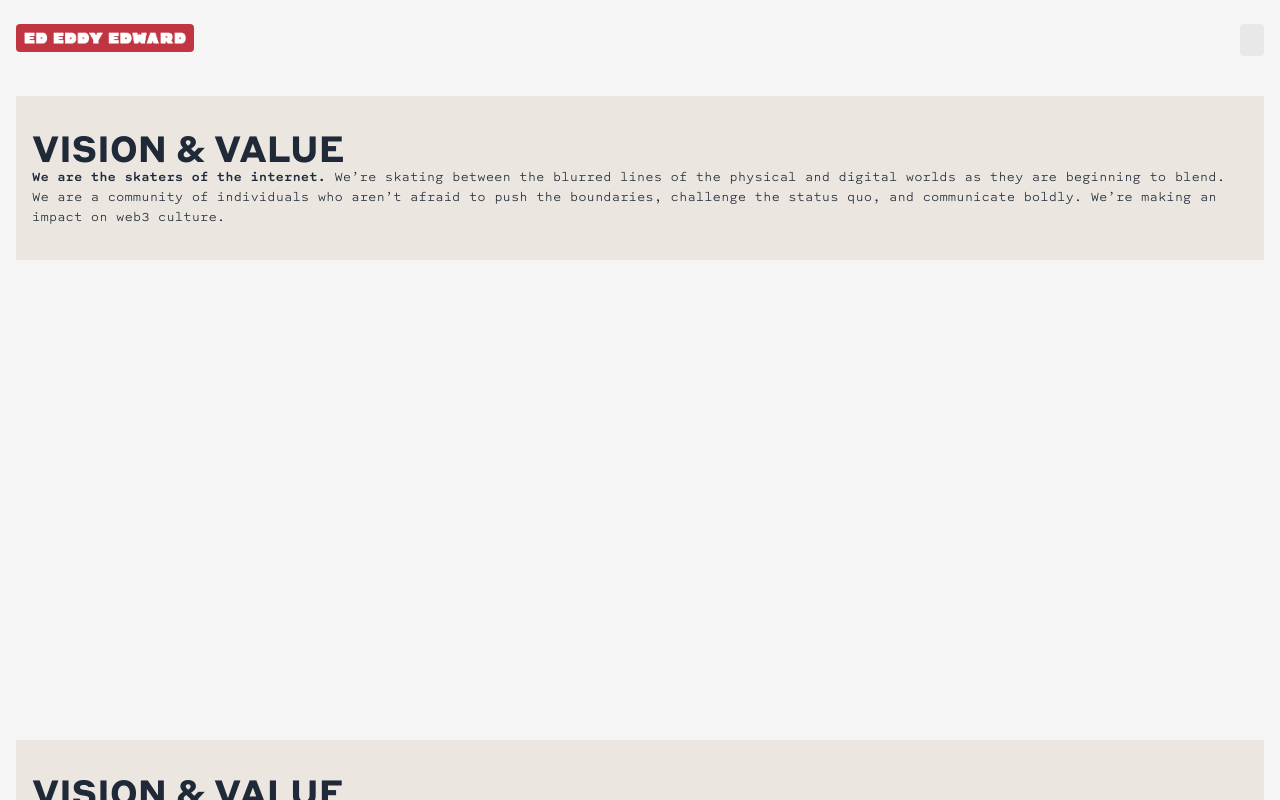
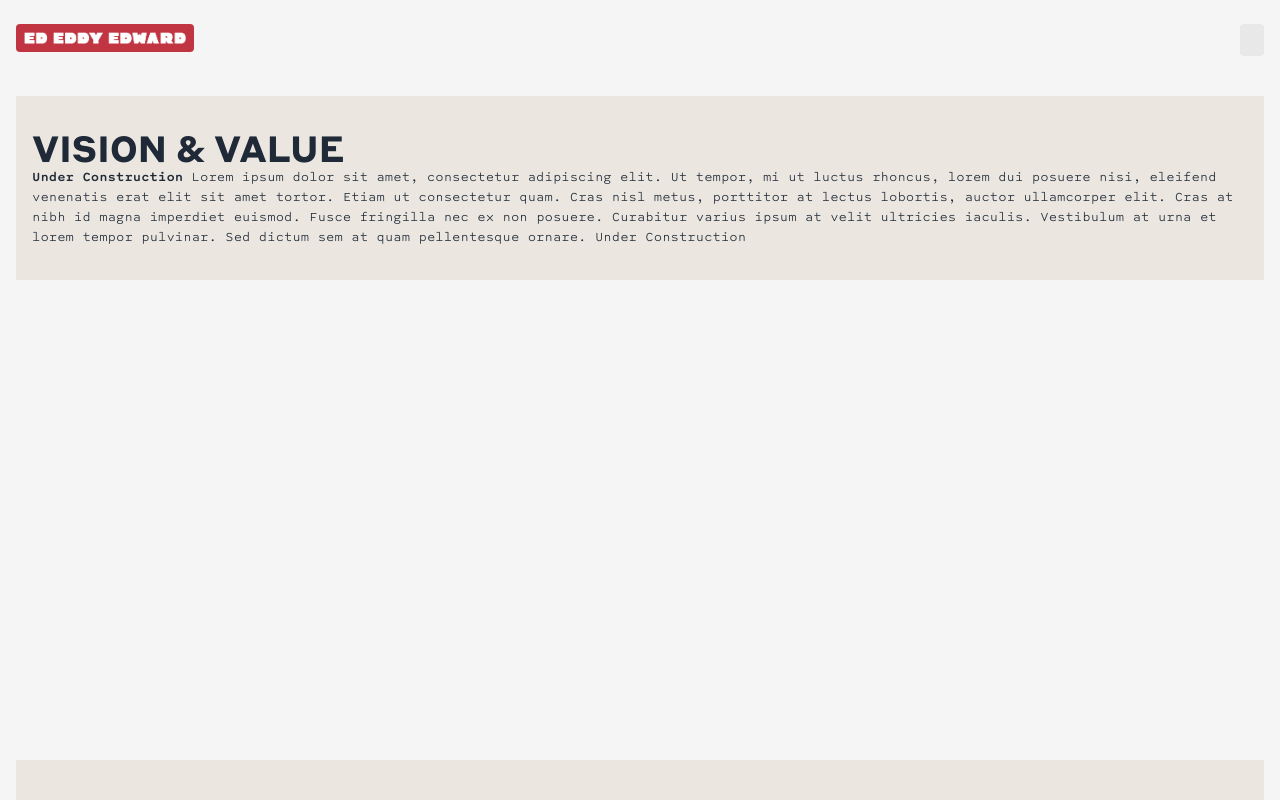
Before and after one commit to Edwardius/ed-eddy-edward, a Next.js app: page /future in a window 1280 px wide. Shown: the top 800 px of the page. Built offline with nearby package versions, Linux system fonts and the light colour scheme; what tailwind-hamburgers would draw is missing.

Commit message:
removed misleading words

```diff
--- a/pages/connect.tsx
+++ b/pages/connect.tsx
@@ -22,11 +22,8 @@ export default function Connect() {
             </div>
             <div className='px-4 pb-8 text-sm font-300 text-gray-800 font-mono'>
               <p>
-                <span className="font-500">We are the skaters of the internet. </span>
-                We’re skating between the blurred lines of the physical and digital worlds
-                as they are beginning to blend. We are a community of individuals who
-                aren’t afraid to push the boundaries, challenge the status quo,
-                and communicate boldly. We’re making an impact on web3 culture.
+                <span className="font-500">Under Construction </span>
+                Lorem ipsum dolor sit amet, consectetur adipiscing elit. Ut tempor, mi ut luctus rhoncus, lorem dui posuere nisi, eleifend venenatis erat elit sit amet tortor. Etiam ut consectetur quam. Cras nisl metus, porttitor at lectus lobortis, auctor ullamcorper elit. Cras at nibh id magna imperdiet euismod. Fusce fringilla nec ex non posuere. Curabitur varius ipsum at velit ultricies iaculis. Vestibulum at urna et lorem tempor pulvinar. Sed dictum sem at quam pellentesque ornare. Under Construction
               </p>
             </div>
           </div>
@@ -39,11 +36,8 @@ export default function Connect() {
             </div>
             <div className='px-4 pb-8 text-sm font-300 text-gray-800 font-mono'>
               <p>
-                <span className="font-500">We are the skaters of the internet. </span>
-                We’re skating between the blurred lines of the physical and digital worlds
-                as they are beginning to blend. We are a community of individuals who
-                aren’t afraid to push the boundaries, challenge the status quo,
-                and communicate boldly. We’re making an impact on web3 culture.
+                <span className="font-500">Under Construction </span>
+                Lorem ipsum dolor sit amet, consectetur adipiscing elit. Ut tempor, mi ut luctus rhoncus, lorem dui posuere nisi, eleifend venenatis erat elit sit amet tortor. Etiam ut consectetur quam. Cras nisl metus, porttitor at lectus lobortis, auctor ullamcorper elit. Cras at nibh id magna imperdiet euismod. Fusce fringilla nec ex non posuere. Curabitur varius ipsum at velit ultricies iaculis. Vestibulum at urna et lorem tempor pulvinar. Sed dictum sem at quam pellentesque ornare. Under Construction
               </p>
             </div>
           </div>
--- a/pages/future.tsx
+++ b/pages/future.tsx
@@ -22,11 +22,8 @@ export default function Future() {
             </div>
             <div className='px-4 pb-8 text-sm font-300 text-gray-800 font-mono'>
               <p>
-                <span className="font-500">We are the skaters of the internet. </span>
-                We’re skating between the blurred lines of the physical and digital worlds
-                as they are beginning to blend. We are a community of individuals who
-                aren’t afraid to push the boundaries, challenge the status quo,
-                and communicate boldly. We’re making an impact on web3 culture.
+                <span className="font-500">Under Construction </span>
+                Lorem ipsum dolor sit amet, consectetur adipiscing elit. Ut tempor, mi ut luctus rhoncus, lorem dui posuere nisi, eleifend venenatis erat elit sit amet tortor. Etiam ut consectetur quam. Cras nisl metus, porttitor at lectus lobortis, auctor ullamcorper elit. Cras at nibh id magna imperdiet euismod. Fusce fringilla nec ex non posuere. Curabitur varius ipsum at velit ultricies iaculis. Vestibulum at urna et lorem tempor pulvinar. Sed dictum sem at quam pellentesque ornare. Under Construction
               </p>
             </div>
           </div>
@@ -39,11 +36,8 @@ export default function Future() {
             </div>
             <div className='px-4 pb-8 text-sm font-300 text-gray-800 font-mono'>
               <p>
-                <span className="font-500">We are the skaters of the internet. </span>
-                We’re skating between the blurred lines of the physical and digital worlds
-                as they are beginning to blend. We are a community of individuals who
-                aren’t afraid to push the boundaries, challenge the status quo,
-                and communicate boldly. We’re making an impact on web3 culture.
+                <span className="font-500">Under Construction </span>
+                Lorem ipsum dolor sit amet, consectetur adipiscing elit. Ut tempor, mi ut luctus rhoncus, lorem dui posuere nisi, eleifend venenatis erat elit sit amet tortor. Etiam ut consectetur quam. Cras nisl metus, porttitor at lectus lobortis, auctor ullamcorper elit. Cras at nibh id magna imperdiet euismod. Fusce fringilla nec ex non posuere. Curabitur varius ipsum at velit ultricies iaculis. Vestibulum at urna et lorem tempor pulvinar. Sed dictum sem at quam pellentesque ornare. Under Construction
               </p>
             </div>
           </div>
--- a/pages/leadership.tsx
+++ b/pages/leadership.tsx
@@ -22,11 +22,8 @@ export default function Leadership() {
             </div>
             <div className='px-4 pb-8 text-sm font-300 text-gray-800 font-mono'>
               <p>
-                <span className="font-500">We are the skaters of the internet. </span>
-                We’re skating between the blurred lines of the physical and digital worlds
-                as they are beginning to blend. We are a community of individuals who
-                aren’t afraid to push the boundaries, challenge the status quo,
-                and communicate boldly. We’re making an impact on web3 culture.
+                <span className="font-500">Under Construction </span>
+                Lorem ipsum dolor sit amet, consectetur adipiscing elit. Ut tempor, mi ut luctus rhoncus, lorem dui posuere nisi, eleifend venenatis erat elit sit amet tortor. Etiam ut consectetur quam. Cras nisl metus, porttitor at lectus lobortis, auctor ullamcorper elit. Cras at nibh id magna imperdiet euismod. Fusce fringilla nec ex non posuere. Curabitur varius ipsum at velit ultricies iaculis. Vestibulum at urna et lorem tempor pulvinar. Sed dictum sem at quam pellentesque ornare. Under Construction
               </p>
             </div>
           </div>
@@ -39,11 +36,8 @@ export default function Leadership() {
             </div>
             <div className='px-4 pb-8 text-sm font-300 text-gray-800 font-mono'>
               <p>
-                <span className="font-500">We are the skaters of the internet. </span>
-                We’re skating between the blurred lines of the physical and digital worlds
-                as they are beginning to blend. We are a community of individuals who
-                aren’t afraid to push the boundaries, challenge the status quo,
-                and communicate boldly. We’re making an impact on web3 culture.
+                <span className="font-500">Under Construction </span>
+                Lorem ipsum dolor sit amet, consectetur adipiscing elit. Ut tempor, mi ut luctus rhoncus, lorem dui posuere nisi, eleifend venenatis erat elit sit amet tortor. Etiam ut consectetur quam. Cras nisl metus, porttitor at lectus lobortis, auctor ullamcorper elit. Cras at nibh id magna imperdiet euismod. Fusce fringilla nec ex non posuere. Curabitur varius ipsum at velit ultricies iaculis. Vestibulum at urna et lorem tempor pulvinar. Sed dictum sem at quam pellentesque ornare. Under Construction
               </p>
             </div>
           </div>
--- a/pages/mind_map.tsx
+++ b/pages/mind_map.tsx
@@ -22,11 +22,8 @@ export default function Mindmap() {
             </div>
             <div className='px-4 pb-8 text-sm font-300 text-gray-800 font-mono'>
               <p>
-                <span className="font-500">We are the skaters of the internet. </span>
-                We’re skating between the blurred lines of the physical and digital worlds
-                as they are beginning to blend. We are a community of individuals who
-                aren’t afraid to push the boundaries, challenge the status quo,
-                and communicate boldly. We’re making an impact on web3 culture.
+                <span className="font-500">Under Construction </span>
+                Lorem ipsum dolor sit amet, consectetur adipiscing elit. Ut tempor, mi ut luctus rhoncus, lorem dui posuere nisi, eleifend venenatis erat elit sit amet tortor. Etiam ut consectetur quam. Cras nisl metus, porttitor at lectus lobortis, auctor ullamcorper elit. Cras at nibh id magna imperdiet euismod. Fusce fringilla nec ex non posuere. Curabitur varius ipsum at velit ultricies iaculis. Vestibulum at urna et lorem tempor pulvinar. Sed dictum sem at quam pellentesque ornare. Under Construction
               </p>
             </div>
           </div>
@@ -39,11 +36,8 @@ export default function Mindmap() {
             </div>
             <div className='px-4 pb-8 text-sm font-300 text-gray-800 font-mono'>
               <p>
-                <span className="font-500">We are the skaters of the internet. </span>
-                We’re skating between the blurred lines of the physical and digital worlds
-                as they are beginning to blend. We are a community of individuals who
-                aren’t afraid to push the boundaries, challenge the status quo,
-                and communicate boldly. We’re making an impact on web3 culture.
+                <span className="font-500">Under Construction </span>
+                Lorem ipsum dolor sit amet, consectetur adipiscing elit. Ut tempor, mi ut luctus rhoncus, lorem dui posuere nisi, eleifend venenatis erat elit sit amet tortor. Etiam ut consectetur quam. Cras nisl metus, porttitor at lectus lobortis, auctor ullamcorper elit. Cras at nibh id magna imperdiet euismod. Fusce fringilla nec ex non posuere. Curabitur varius ipsum at velit ultricies iaculis. Vestibulum at urna et lorem tempor pulvinar. Sed dictum sem at quam pellentesque ornare. Under Construction
               </p>
             </div>
           </div>
--- a/pages/projects.tsx
+++ b/pages/projects.tsx
@@ -22,11 +22,8 @@ export default function Projects() {
             </div>
             <div className='px-4 pb-8 text-sm font-300 text-gray-800 font-mono'>
               <p>
-                <span className="font-500">We are the skaters of the internet. </span>
-                We’re skating between the blurred lines of the physical and digital worlds
-                as they are beginning to blend. We are a community of individuals who
-                aren’t afraid to push the boundaries, challenge the status quo,
-                and communicate boldly. We’re making an impact on web3 culture.
+                <span className="font-500">Under Construction </span>
+                Lorem ipsum dolor sit amet, consectetur adipiscing elit. Ut tempor, mi ut luctus rhoncus, lorem dui posuere nisi, eleifend venenatis erat elit sit amet tortor. Etiam ut consectetur quam. Cras nisl metus, porttitor at lectus lobortis, auctor ullamcorper elit. Cras at nibh id magna imperdiet euismod. Fusce fringilla nec ex non posuere. Curabitur varius ipsum at velit ultricies iaculis. Vestibulum at urna et lorem tempor pulvinar. Sed dictum sem at quam pellentesque ornare. Under Construction
               </p>
             </div>
           </div>
@@ -39,11 +36,8 @@ export default function Projects() {
             </div>
             <div className='px-4 pb-8 text-sm font-300 text-gray-800 font-mono'>
               <p>
-                <span className="font-500">We are the skaters of the internet. </span>
-                We’re skating between the blurred lines of the physical and digital worlds
-                as they are beginning to blend. We are a community of individuals who
-                aren’t afraid to push the boundaries, challenge the status quo,
-                and communicate boldly. We’re making an impact on web3 culture.
+                <span className="font-500">Under Construction </span>
+                Lorem ipsum dolor sit amet, consectetur adipiscing elit. Ut tempor, mi ut luctus rhoncus, lorem dui posuere nisi, eleifend venenatis erat elit sit amet tortor. Etiam ut consectetur quam. Cras nisl metus, porttitor at lectus lobortis, auctor ullamcorper elit. Cras at nibh id magna imperdiet euismod. Fusce fringilla nec ex non posuere. Curabitur varius ipsum at velit ultricies iaculis. Vestibulum at urna et lorem tempor pulvinar. Sed dictum sem at quam pellentesque ornare. Under Construction
               </p>
             </div>
           </div>
```
